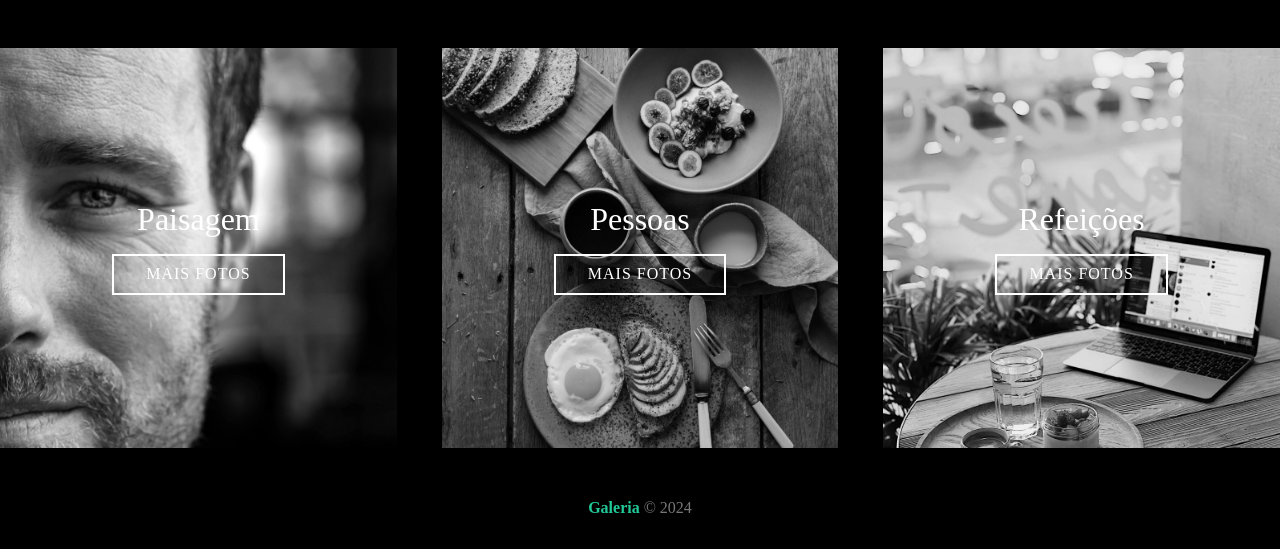
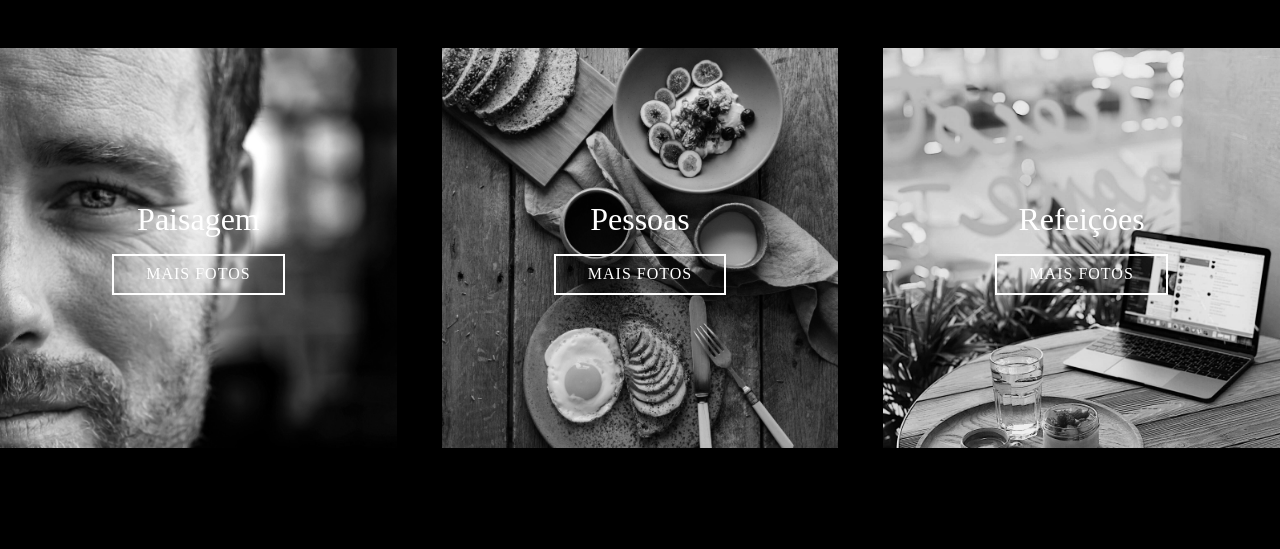
Before and after one commit to AntonyFelisberto/projeto_galeria_sass, a plain HTML site: page projeto/index.html in a window 1280 px wide. Shown: the part 964-1513 px from the top of the page. After the commit the page ends 1463 px from the top, so only its background shows below. Drawn offline with Linux system fonts and the light colour scheme.

Commit message:
removendo footer

```diff
--- a/projeto/index.html
+++ b/projeto/index.html
@@ -98,8 +98,5 @@
             </div>
         </div>
     </main>
-    <footer class="gallery">
-        <p><span>Galeria</span> &copy; 2024</p>
-    </footer>
 </body>
 </html>
--- a/projeto/sass/styles.sass
+++ b/projeto/sass/styles.sass
@@ -76,13 +76,6 @@ body
     @include mixins.mobile
         flex-direction: column
 
-    p
-        padding-bottom: 2rem
-        text-align: center
-
-        span
-            font-weight: bold
-            color: variables.$secondary-color
     &-card
         width: 31%
         height: 400px
```
Also changed, not shown: projeto/css/styles.css, 1 other file.
